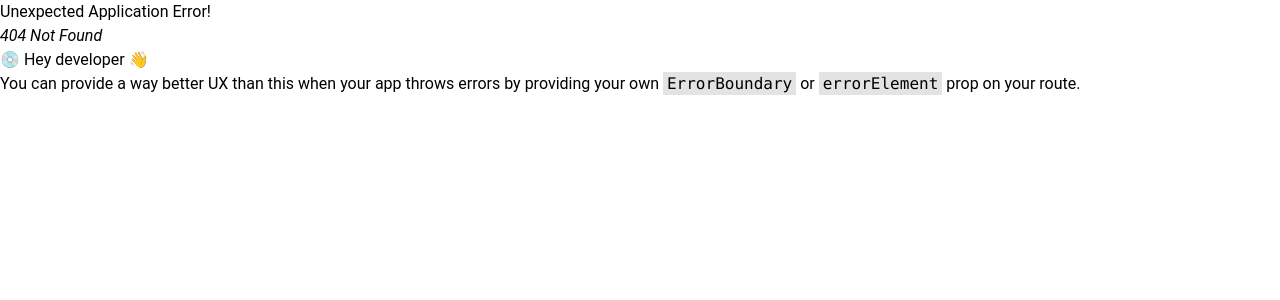
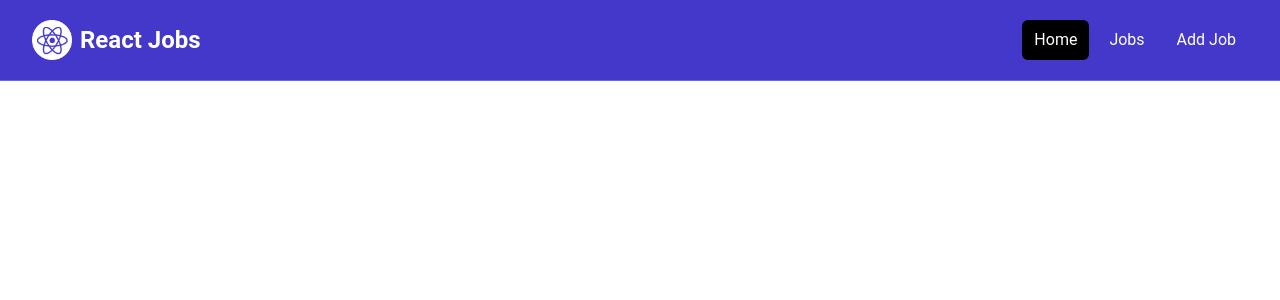
Before and after one commit to joeyovey/react-jobs, a React (Vite) app: page /add-job in a window 1280 px wide. Before the commit this address had no page. Shown: the top 300 px of the page. Built offline with nearby package versions, Linux system fonts and the light colour scheme.

Commit message:
Updated the index page

```diff
--- a/src/App.jsx
+++ b/src/App.jsx
@@ -7,6 +7,7 @@ import {
 import HomePage from "./pages/HomePage";
 import MainLayout from "./layouts/MainLayout";
 import JobsPage from "./pages/JobsPage";
+import AddJobs from "./pages/AddJobs";
 
 
 const router = createBrowserRouter(
@@ -14,6 +15,7 @@ const router = createBrowserRouter(
   <Route path="/" element={<MainLayout />}>
     <Route index element={<HomePage />} />
     <Route path="/jobs" element={<JobsPage />} />
+    <Route path="/add-job" element={<AddJobs />} />
   </Route>
   )
 )
--- a/src/components/Navbar.jsx
+++ b/src/components/Navbar.jsx
@@ -6,11 +6,11 @@ const Navbar = () => {
             <div className="mx-auto max-w-7xl px-2 sm:px-6 lg:px-8">
                 <div className="flex h-20 items-center justify-between">
                     <div className="flex flex-1 items-center justify-center md:items-stretch md:justify-start">
-                        <a className="flex flex-shrink-0 items-center mr-4" href="/index.html">
+                        <a className="flex flex-shrink-0 items-center mr-4" href="/">
                             <img
-                            className="h-10 w-auto"
-                            src={logo}
-                            alt="React Jobs"/>
+                                className="h-10 w-auto"
+                                src={logo}
+                                alt="React Jobs"/>
                                 <span className="hidden md:block text-white text-2xl font-bold ml-2">
                                     React Jobs
                                 </span>
--- /dev/null
+++ b/src/pages/AddJobs.jsx
@@ -0,0 +1,11 @@
+import React from 'react'
+
+const AddJobs = () => {
+  return (
+    <div>
+
+    </div>
+  )
+}
+
+export default AddJobs
```
